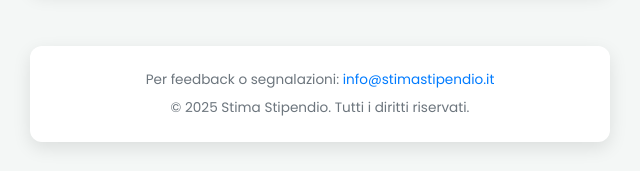
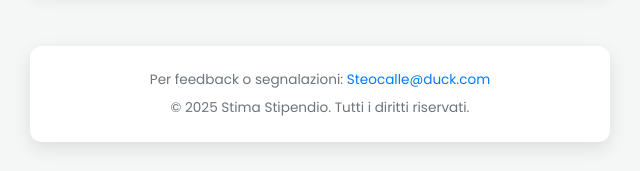
Before and after one commit to Steo94/CalcoloStipendio, a plain HTML site: page index.html in a window 1280 px wide. Shown: the part 941-1112 px from the top of the page, 320-960 px from the left. Drawn offline with nearby package versions, Linux system fonts and the light colour scheme.

Commit message:
Update index.html

```diff
--- a/index.html
+++ b/index.html
@@ -61,7 +61,7 @@
   </main>
 
   <footer>
-    <p class="contact-email">Per feedback o segnalazioni: <a href="mailto:info@stimastipendio.it">info@stimastipendio.it</a></p>
+    <p class="contact-email">Per feedback o segnalazioni: <a href="mailto:Steocalle@duck.com">Steocalle@duck.com</a></p>
     <p class="copyright-text">&copy; <span id="currentYear"></span> Stima Stipendio. Tutti i diritti riservati.</p>
   </footer>
 
```
